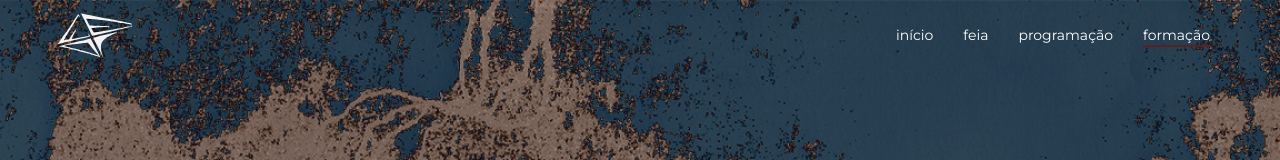
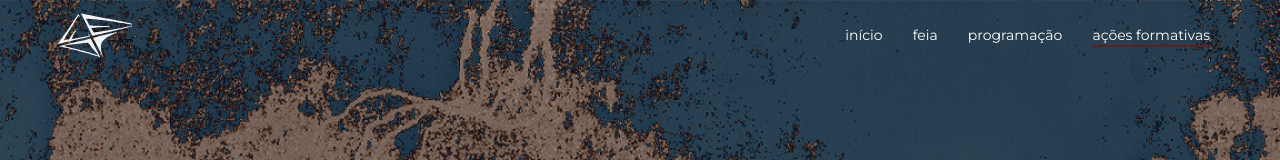
Before and after one commit to feiaunicamp/feiaxx, a plain HTML site: page index.html in a window 1280 px wide. Shown: the top 160 px of the page. Drawn offline with Linux system fonts and the light colour scheme; a web font is replaced by a local one.

Commit message:
Update index.html

```diff
--- a/index.html
+++ b/index.html
@@ -76,7 +76,7 @@
 					<li><a href="#home">início</a></li>
 					<li><a href="#about">feia</a></li>
 					<li><a href="#programacao">programação</a></li>
-					<li><a href="#oficinas">formação</a></li>
+					<li><a href="#oficinas">ações formativas</a></li>
 				</ul>
 				<!-- /Main navigation -->
 
```
